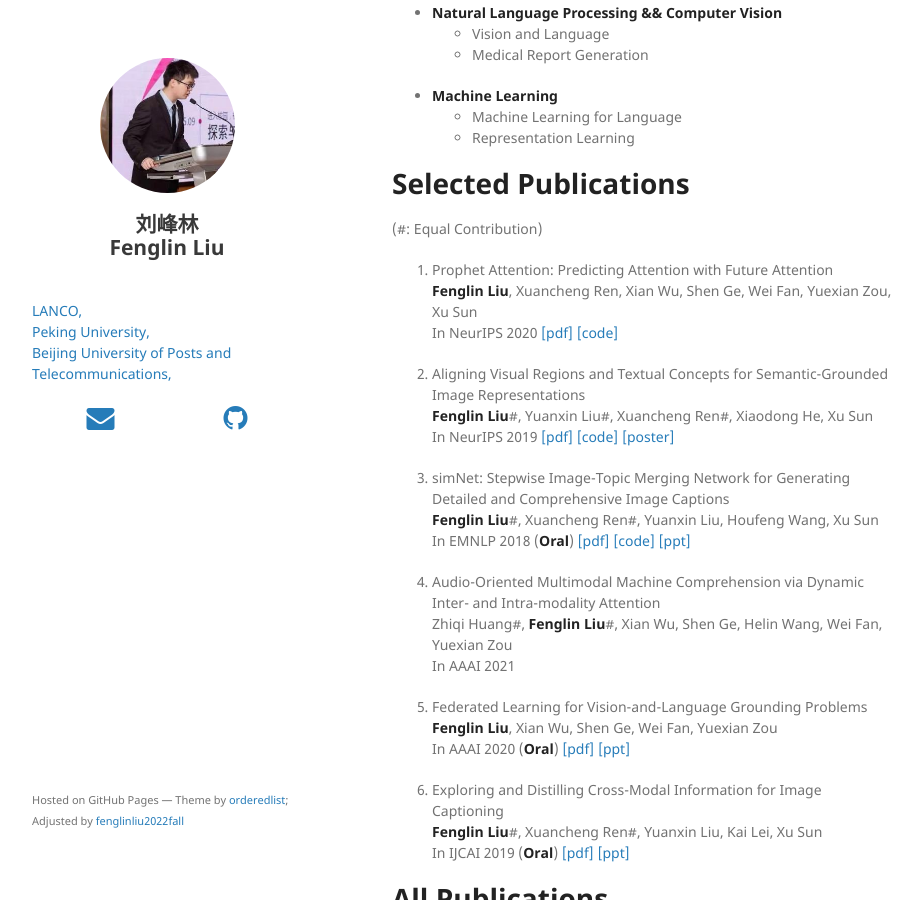
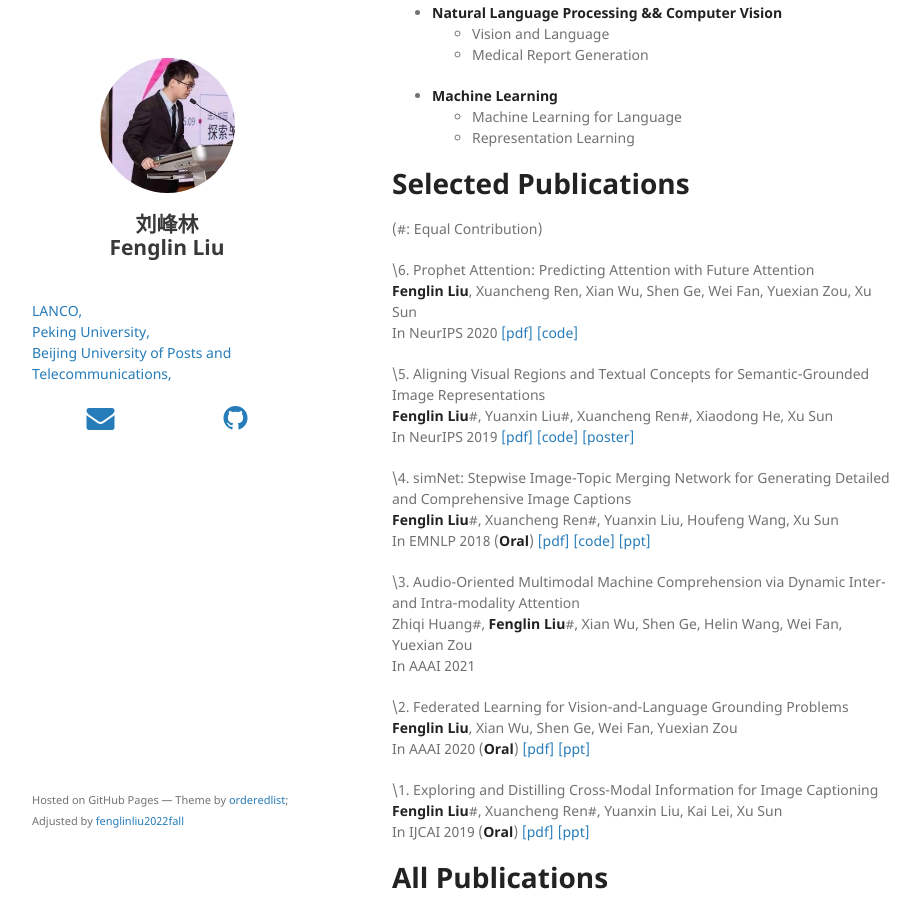
Before and after one commit to fenglinliu2022fall/fenglinliu2022fall.github.io, a Jekyll site: the page built from index.md, in a window 1280 px wide and 900 px high, scrolled down 283 px. Shown: the whole window, without its empty margins (178-1100 px from the left). Built offline with Jekyll 4.4.1, drawn with Linux system fonts in a browser that asks for light colours; nearby versions of some CDN libraries; our own code applies the rules of GitHub Pages for plain Markdown files.

Commit message:
Update index.md

```diff
--- a/index.md
+++ b/index.md
@@ -13,27 +13,28 @@ Fenglin Liu is a graduate student at Peking University. His research interests i
 
 # Selected Publications
 (#: Equal Contribution)
-  6. Prophet Attention: Predicting Attention with Future Attention
+
+  \6. Prophet Attention: Predicting Attention with Future Attention
   **Fenglin Liu**, Xuancheng Ren, Xian Wu, Shen Ge, Wei Fan, Yuexian Zou, Xu Sun
   In NeurIPS 2020 [[pdf]](http://web.pkusz.edu.cn/adsp/files/2020/11/NeurIPS2020__Prophet_Attention___Camera_Ready.pdf) [[code]](https://github.com/fenglinliu98/ProphetAttention)
 
-  5. Aligning Visual Regions and Textual Concepts for Semantic-Grounded Image Representations
+  \5. Aligning Visual Regions and Textual Concepts for Semantic-Grounded Image Representations
   **Fenglin Liu**#, Yuanxin Liu#, Xuancheng Ren#, Xiaodong He, Xu Sun
   In NeurIPS 2019 [[pdf]](https://papers.nips.cc/paper/8909-aligning-visual-regions-and-textual-concepts-for-semantic-grounded-image-representations.pdf) [[code]](https://github.com/fenglinliu98/MIA) [[poster]](https://github.com/fenglinliu98/MIA/blob/master/NeurIPS2019_MIA_poster.pdf)
 
-  4. simNet: Stepwise Image-Topic Merging Network for Generating Detailed and Comprehensive Image Captions
+  \4. simNet: Stepwise Image-Topic Merging Network for Generating Detailed and Comprehensive Image Captions
   **Fenglin Liu**#, Xuancheng Ren#, Yuanxin Liu, Houfeng Wang, Xu Sun
   In EMNLP 2018 (**Oral**) [[pdf]](http://aclweb.org/anthology/D18-1013) [[code]](https://github.com/lancopku/simNet) [[ppt]](https://github.com/fenglinliu98/Slides-Posters/blob/master/simNet-EMNLP2018-slides.pptx)
 
-  3. Audio-Oriented Multimodal Machine Comprehension via Dynamic Inter- and Intra-modality Attention
+  \3. Audio-Oriented Multimodal Machine Comprehension via Dynamic Inter- and Intra-modality Attention
   Zhiqi Huang#, **Fenglin Liu**#, Xian Wu, Shen Ge, Helin Wang, Wei Fan, Yuexian Zou
   In AAAI 2021
 
-  2. Federated Learning for Vision-and-Language Grounding Problems
+  \2. Federated Learning for Vision-and-Language Grounding Problems
   **Fenglin Liu**, Xian Wu, Shen Ge, Wei Fan, Yuexian Zou
   In AAAI 2020 (**Oral**) [[pdf]](http://web.pkusz.edu.cn/adsp/files/2020/02/AAAI-FenglinL.pdf) [[ppt]](https://github.com/fenglinliu98/Slides-Posters/blob/master/Federated_Learning-AAAI2020-slides.pptx)
 
-  1. Exploring and Distilling Cross-Modal Information for Image Captioning
+  \1. Exploring and Distilling Cross-Modal Information for Image Captioning
   **Fenglin Liu**#, Xuancheng Ren#, Yuanxin Liu, Kai Lei, Xu Sun
   In IJCAI 2019 (**Oral**) [[pdf]](https://www.ijcai.org/proceedings/2019/708) [[ppt]](https://github.com/fenglinliu98/Slides-Posters/blob/master/GLIED-IJCAI2019-slides.pptx)
 
```
